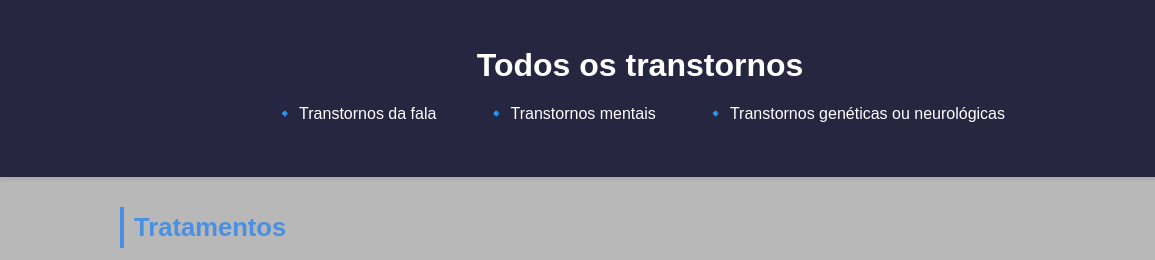
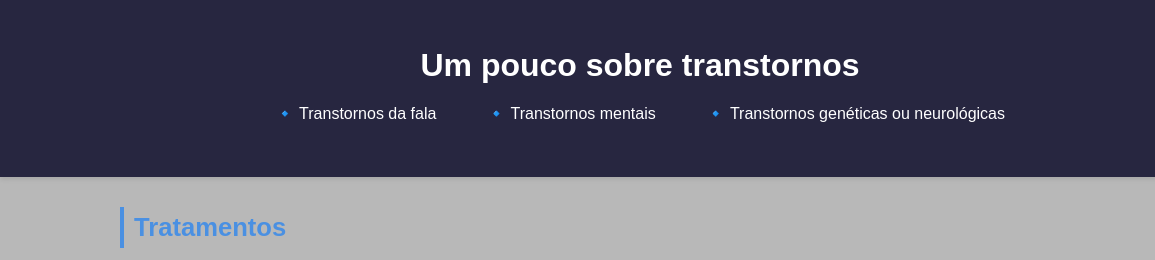
Before and after one commit to Mori2130/Tudo-sobre-transtornos, a plain HTML site: page index.html in a window 1280 px wide. Shown: the top 260 px of the page, 0-1155 px from the left. Drawn offline with Linux system fonts and the light colour scheme.

Commit message:
Update index.html

```diff
--- a/index.html
+++ b/index.html
@@ -13,7 +13,7 @@
 <body>
     <header>
         <img class="logo" src="logo neurodivergente.png" alt="">
-        <h1>Todos os transtornos</h1>
+        <h1>Um pouco sobre transtornos</h1>
         <nav>
             <ul>
                 <li><a href="transtorno1.html" class="active">🔹 Transtornos da fala</a></li>
```
